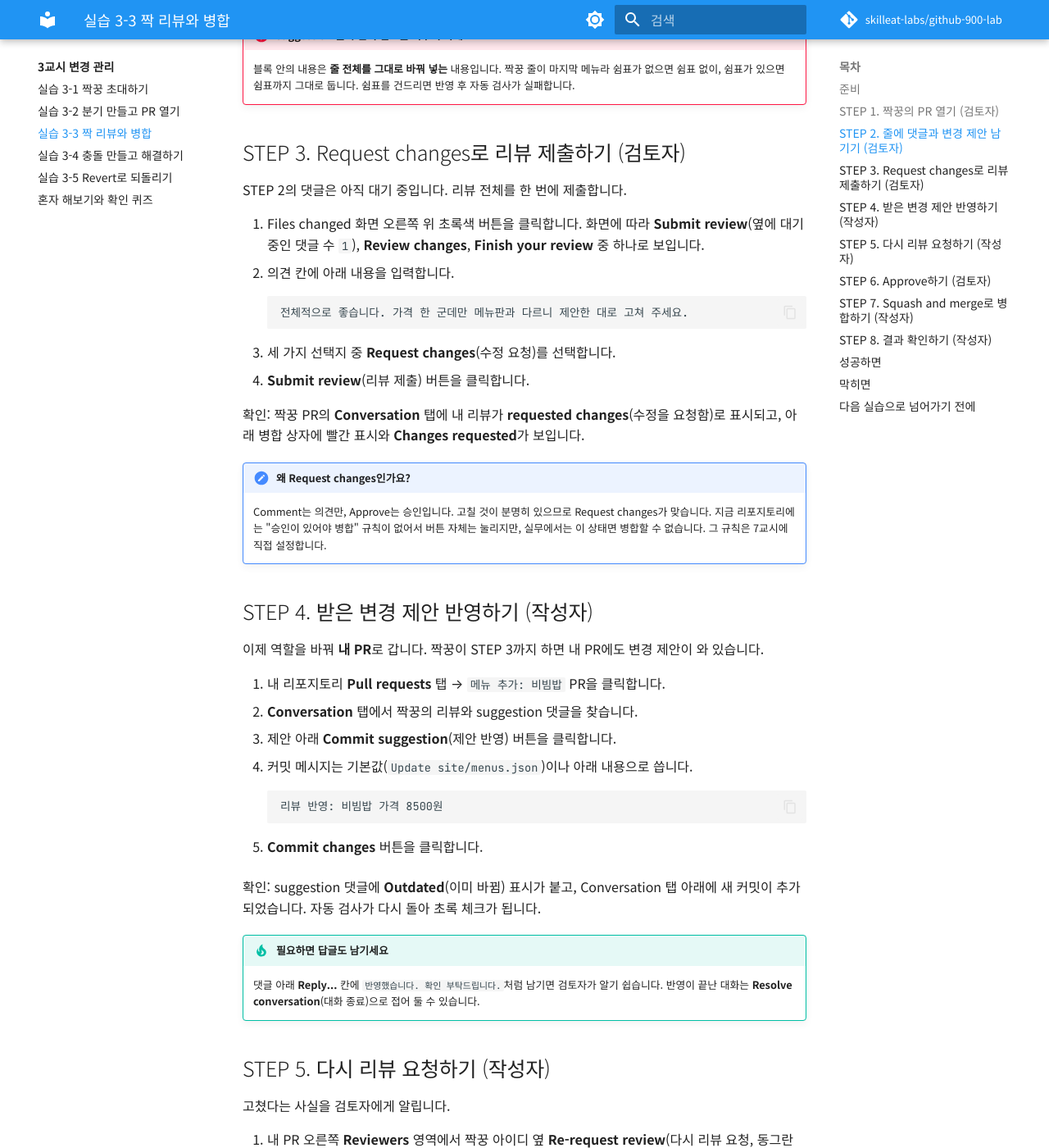
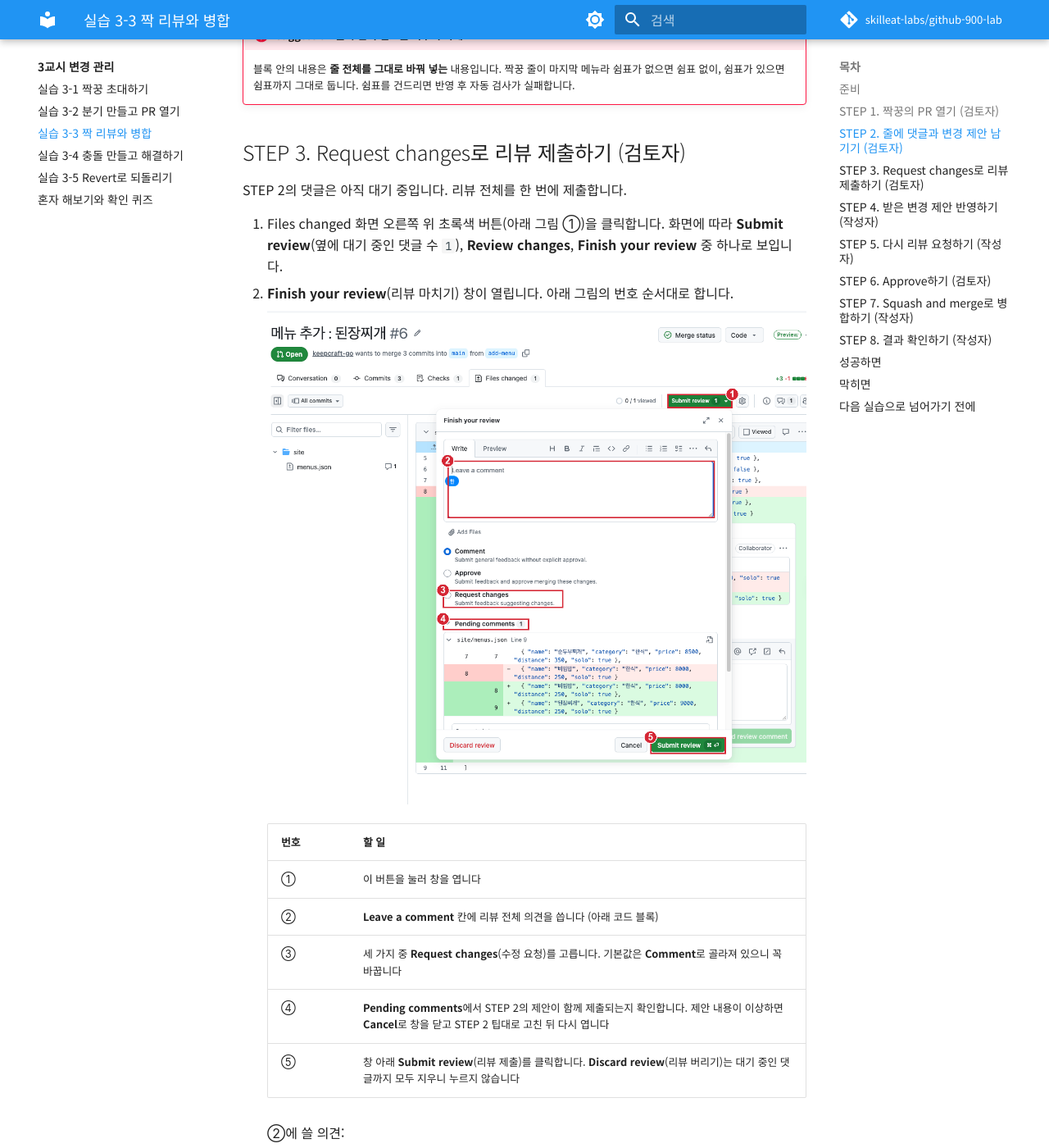
Before and after one commit to hyongsu/github-900-lab, an MkDocs documentation site: the page built from docs/class3/lab-3.md, in a window 1280 px wide and 1400 px high, scrolled down 3138 px. Shown: the whole window at 82% size. Built offline with MkDocs 1.6.1 and Material for MkDocs 9.7.7, drawn with Linux system fonts in a browser that asks for light colours; comment, search, counter and statistics services are not loaded; some of the changed text lies outside the part shown.

Commit message:
3-3 STEP 3: Finish your review 창 캡처와 번호 설명, 새 화면 버튼 이름 Add review comment
Co-Authored-By: Claude Opus 5.5 <noreply@anthropic.com>

````diff
--- a/docs/class3/lab-3.md
+++ b/docs/class3/lab-3.md
@@ -83,7 +83,7 @@ sequenceDiagram
     | 보이는 버튼 | 누를 버튼 |
     |---|---|
     | **Add single comment**와 **Start a review** 두 개 | **Start a review**(리뷰 시작). **Add single comment**(댓글 하나만 달기)는 누르지 않습니다 |
-    | **Cancel**과 초록 버튼 하나 (화면 오른쪽 위에 `Preview` 표시가 있는 새 화면) | 초록 버튼. 새 화면에서는 댓글이 자동으로 리뷰에 모입니다 |
+    | **Cancel**과 초록 **Add review comment** (화면 오른쪽 위에 `Preview` 표시가 있는 새 화면) | **Add review comment**(리뷰 댓글 추가). Start a review와 같은 역할입니다 |
 
     누르면 댓글 창이 닫히고 그 자리에 방금 쓴 댓글이 남습니다. **이 버튼은 댓글을 쓰는 동안에만 보입니다.** 이미 눌러서 댓글에 Pending이 붙었다면 다시 찾을 필요가 없습니다.
 
@@ -99,15 +99,24 @@ sequenceDiagram
 
 STEP 2의 댓글은 아직 대기 중입니다. 리뷰 전체를 한 번에 제출합니다.
 
-1. Files changed 화면 오른쪽 위 초록색 버튼을 클릭합니다. 화면에 따라 **Submit review**(옆에 대기 중인 댓글 수 `1`), **Review changes**, **Finish your review** 중 하나로 보입니다.
-2. 의견 칸에 아래 내용을 입력합니다.
+1. Files changed 화면 오른쪽 위 초록색 버튼(아래 그림 ①)을 클릭합니다. 화면에 따라 **Submit review**(옆에 대기 중인 댓글 수 `1`), **Review changes**, **Finish your review** 중 하나로 보입니다.
+2. **Finish your review**(리뷰 마치기) 창이 열립니다. 아래 그림의 번호 순서대로 합니다.
+
+    ![Finish your review 창. 1 오른쪽 위 Submit review 버튼, 2 의견 칸, 3 Request changes, 4 Pending comments, 5 창 아래 Submit review 버튼](../images/class3/finish-review.png)
+
+    | 번호 | 할 일 |
+    |---|---|
+    | ① | 이 버튼을 눌러 창을 엽니다 |
+    | ② | **Leave a comment** 칸에 리뷰 전체 의견을 씁니다 (아래 코드 블록) |
+    | ③ | 세 가지 중 **Request changes**(수정 요청)를 고릅니다. 기본값은 **Comment**로 골라져 있으니 꼭 바꿉니다 |
+    | ④ | **Pending comments**에서 STEP 2의 제안이 함께 제출되는지 확인합니다. 제안 내용이 이상하면 **Cancel**로 창을 닫고 STEP 2 팁대로 고친 뒤 다시 엽니다 |
+    | ⑤ | 창 아래 **Submit review**(리뷰 제출)를 클릭합니다. **Discard review**(리뷰 버리기)는 대기 중인 댓글까지 모두 지우니 누르지 않습니다 |
+
+    ②에 쓸 의견:
 
     ```text
     전체적으로 좋습니다. 가격 한 군데만 메뉴판과 다르니 제안한 대로 고쳐 주세요.
     ```
-
-3. 세 가지 선택지 중 **Request changes**(수정 요청)를 선택합니다.
-4. **Submit review**(리뷰 제출) 버튼을 클릭합니다.
 
 확인: 짝꿍 PR의 **Conversation** 탭에 내 리뷰가 **requested changes**(수정을 요청함)로 표시되고, 아래 병합 상자에 빨간 표시와 **Changes requested**가 보입니다.
 
````
Also changed, not shown: docs/images/class3/finish-review.png (added).
